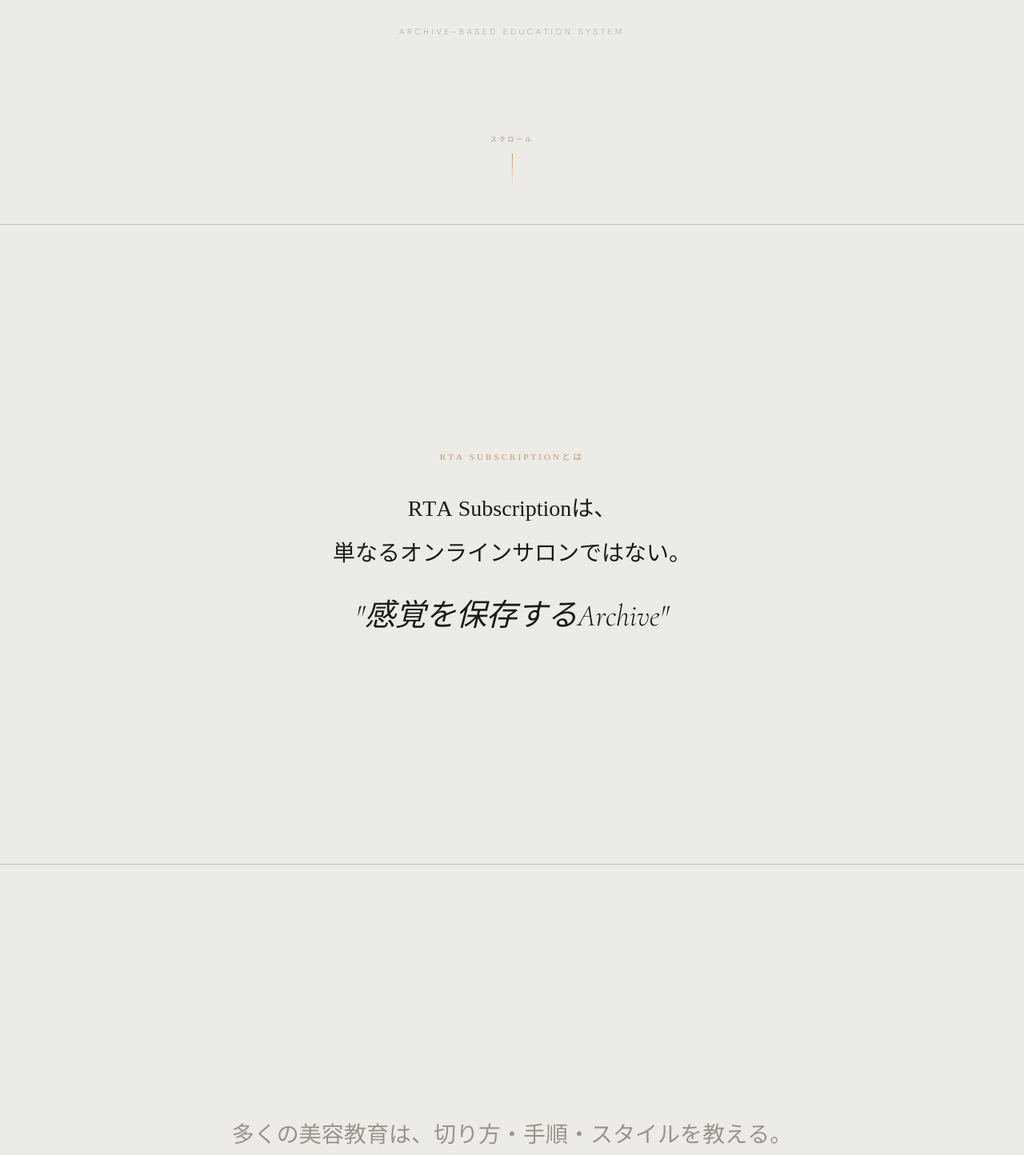
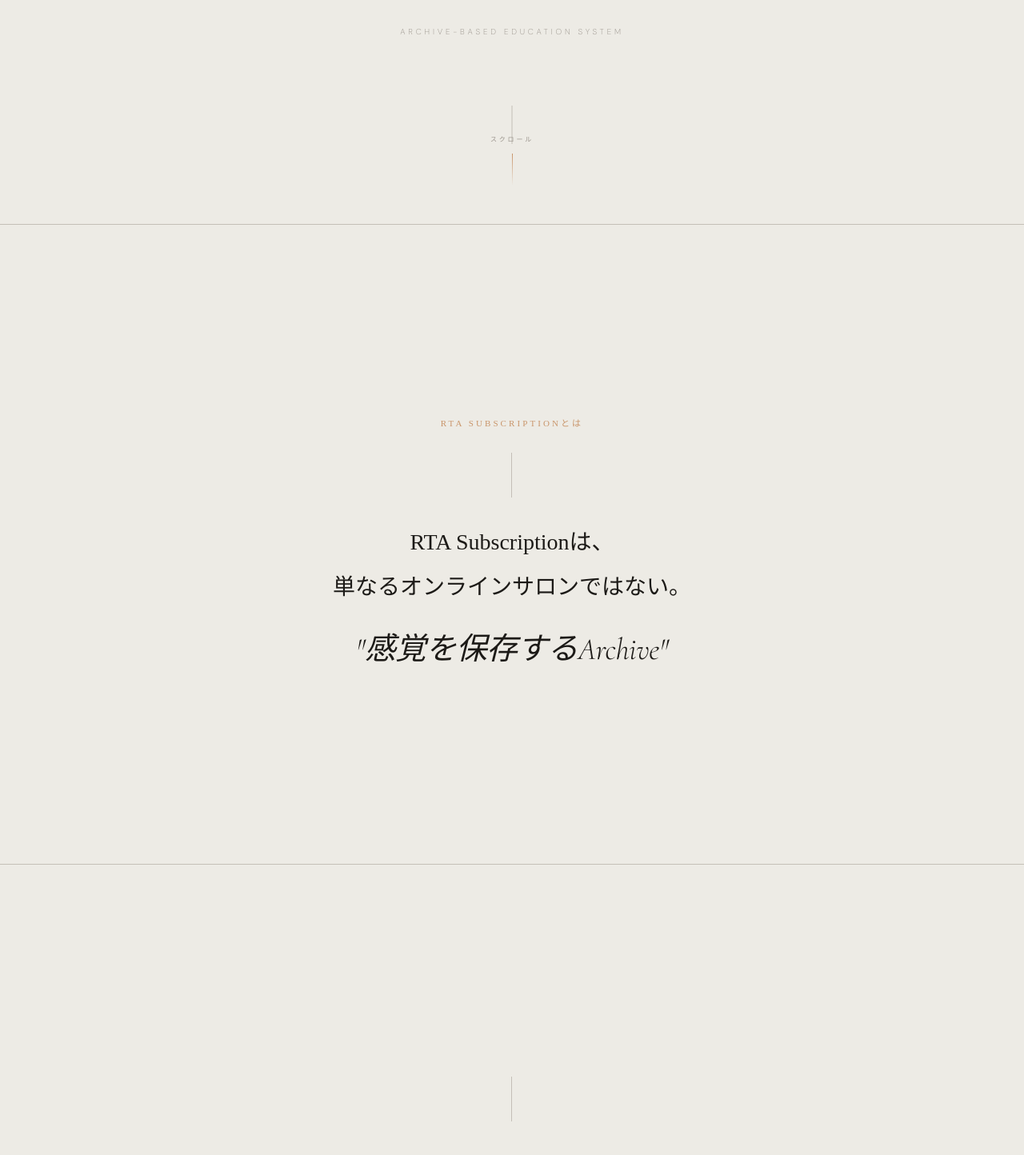
Before and after one commit to razortecharchive/rta-website, a Next.js app: page /about in a window 1280 px wide. Shown: the part 520-1964 px from the top of the page at 80% size. Built offline with nearby package versions, Linux system fonts and the light colour scheme.

Commit message:
about page gsap animation

```diff
--- a/app/about/page.js
+++ b/app/about/page.js
@@ -28,33 +28,12 @@
   gap: 28,
 };
 
-function SplitText({ text, className, style }) {
-  return (
-    <span className={className} style={style} data-split-text aria-label={text}>
-      {text.split('').map((char, i) => (
-        <span key={`${char}-${i}`} className="about-char" style={{ display: 'inline-block' }}>
-          {char === ' ' ? '\u00A0' : char}
-        </span>
-      ))}
+function TitleSplit({ text }) {
+  return text.split('').map((char, i) => (
+    <span key={i} className="about-title-char" style={{ display: 'inline-block' }}>
+      {char === ' ' ? '\u00A0' : char}
     </span>
-  );
-}
-
-/** SplitText that preserves explicit line breaks via block spans */
-function SplitBlock({ lines, className, style }) {
-  return (
-    <span className={className} style={style} data-split-text>
-      {lines.map((line, li) => (
-        <span key={li} style={{ display: 'block' }}>
-          {line.split('').map((char, i) => (
-            <span key={`${li}-${i}`} className="about-char" style={{ display: 'inline-block' }}>
-              {char === ' ' ? '\u00A0' : char}
-            </span>
-          ))}
-        </span>
-      ))}
-    </span>
-  );
+  ));
 }
 
 export default function AboutPage() {
@@ -67,37 +46,63 @@
     if (!root) return;
 
     const ctx = gsap.context(() => {
-      root.querySelectorAll('[data-split-text]').forEach((group) => {
-        const chars = group.querySelectorAll('.about-char');
-        const section = group.closest('section');
-        if (!chars.length || !section) return;
+      const animateFadeUp = (container, trigger) => {
+        const fadeEls = container.querySelectorAll('.about-fade-up');
+        if (!fadeEls.length) return;
 
-        gsap.set(chars, { opacity: 0, y: 40 });
-        gsap.to(chars, {
+        gsap.set(fadeEls, { opacity: 0, y: 40 });
+        gsap.to(fadeEls, {
           opacity: 1,
           y: 0,
           duration: 1.2,
           ease: 'power3.out',
-          stagger: 0.04,
+          stagger: 0.08,
           scrollTrigger: {
-            trigger: section,
+            trigger,
             start: 'top 72%',
             toggleActions: 'play none none none',
           },
         });
+      };
+
+      // 2. about-fade-up — staggered fade-in per section
+      root.querySelectorAll('section').forEach((section) => {
+        animateFadeUp(section, section);
       });
 
+      const footer = root.querySelector('footer');
+      if (footer) {
+        animateFadeUp(footer, footer);
+      }
+
+      // 3. Main title character split
+      const titleChars = root.querySelectorAll('.about-hero-title .about-title-char');
+      if (titleChars.length) {
+        gsap.set(titleChars, { opacity: 0, y: 60 });
+        gsap.to(titleChars, {
+          opacity: 1,
+          y: 0,
+          duration: 1.0,
+          ease: 'power3.out',
+          stagger: 0.04,
+          scrollTrigger: {
+            trigger: root.querySelector('.about-hero'),
+            start: 'top 75%',
+            toggleActions: 'play none none none',
+          },
+        });
+      }
+
+      // 4. Vertical lines
       root.querySelectorAll('.about-vline').forEach((line) => {
         const section = line.closest('section');
-        if (!section) return;
-
-        gsap.set(line, { scaleY: 0, transformOrigin: 'top center' });
+        gsap.set(line, { scaleY: 0, transformOrigin: 'top' });
         gsap.to(line, {
           scaleY: 1,
-          duration: 1.2,
-          ease: 'power3.out',
+          duration: 1.4,
+          ease: 'power2.inOut',
           scrollTrigger: {
-            trigger: section,
+            trigger: section ?? line,
             start: 'top 68%',
             toggleActions: 'play none none none',
           },
@@ -105,8 +110,11 @@
       });
     }, root);
 
-    return () => ctx.revert();
-  }, []);
+    return () => {
+      ctx.revert();
+      ScrollTrigger.getAll().forEach((t) => t.kill());
+    };
+  }, [lang]);
 
   const concept1Lines = isEn
     ? ['RTA Subscription is not', 'simply an online salon.', '"An Archive that Preserves Sensation"']
@@ -158,7 +166,7 @@
         }}
       >
         <p
-          className="about-hero-label"
+          className="about-hero-label about-fade-up"
           style={{
             position: 'absolute',
             top: 140,
@@ -190,9 +198,10 @@
               color: '#1C1A17',
             }}
           >
-            <SplitText text="The Art of Stealth Cut." />
+            <TitleSplit text="The Art of Stealth Cut." />
           </h1>
           <p
+            className="about-fade-up"
             style={{
               fontFamily: 'DM Sans, sans-serif',
               fontSize: 10,
@@ -202,12 +211,26 @@
               margin: '28px 0 0',
             }}
           >
-            <SplitText text="Archive-Based Education System" />
+            Archive-Based Education System
           </p>
         </div>
 
+        <span
+          className="about-vline about-fade-up"
+          style={{
+            position: 'absolute',
+            bottom: 100,
+            left: '50%',
+            transform: 'translateX(-50%)',
+            width: 1,
+            height: 48,
+            background: '#C4BFB7',
+            display: 'block',
+          }}
+        />
+
         <p
-          className="about-hero-scroll"
+          className="about-hero-scroll about-fade-up"
           style={{
             position: 'absolute',
             bottom: 48,
@@ -239,6 +262,7 @@
       <section className="about-panel" style={panelStyle}>
         <div style={panelInnerStyle}>
           <p
+            className="about-fade-up"
             style={{
               fontFamily: "'Hiragino Mincho Pro', 'ヒラギノ明朝 Pro', serif",
               fontSize: 11,
@@ -248,9 +272,11 @@
               margin: 0,
             }}
           >
-            <SplitText text={isEn ? 'What is RTA Subscription' : 'RTA Subscriptionとは'} />
+            {isEn ? 'What is RTA Subscription' : 'RTA Subscriptionとは'}
           </p>
+          <span className="about-vline" style={{ width: 1, height: 56, background: '#C4BFB7', display: 'block' }} />
           <div
+            className="about-fade-up"
             style={{
               fontFamily: "'Hiragino Mincho Pro', 'ヒラギノ明朝 Pro', serif",
               fontSize: 'clamp(16px, 2.2vw, 28px)',
@@ -259,8 +285,13 @@
               fontWeight: 300,
             }}
           >
-            <SplitBlock lines={concept1Lines.slice(0, 2)} />
+            {concept1Lines.slice(0, 2).map((line) => (
+              <span key={line} style={{ display: 'block' }}>
+                {line}
+              </span>
+            ))}
             <p
+              className="about-fade-up"
               style={{
                 fontFamily: 'Cormorant Garamond, serif',
                 fontSize: 'clamp(20px, 3vw, 40px)',
@@ -271,7 +302,7 @@
                 letterSpacing: '-0.01em',
               }}
             >
-              <SplitText text={concept1Lines[2]} />
+              {concept1Lines[2]}
             </p>
           </div>
         </div>
@@ -280,7 +311,9 @@
       {/* 3. Concept 2 */}
       <section className="about-panel" style={panelStyle}>
         <div style={panelInnerStyle}>
+          <span className="about-vline" style={{ width: 1, height: 56, background: '#C4BFB7', display: 'block' }} />
           <div
+            className="about-fade-up"
             style={{
               fontFamily: "'Hiragino Mincho Pro', 'ヒラギノ明朝 Pro', serif",
               fontSize: 'clamp(16px, 2.2vw, 28px)',
@@ -289,7 +322,11 @@
               fontWeight: 300,
             }}
           >
-            <SplitBlock lines={concept2Lines} />
+            {concept2Lines.map((line) => (
+              <span key={line} style={{ display: 'block' }}>
+                {line}
+              </span>
+            ))}
           </div>
         </div>
       </section>
@@ -298,6 +335,7 @@
       <section className="about-panel" style={panelStyle}>
         <div style={panelInnerStyle}>
           <p
+            className="about-fade-up"
             style={{
               fontFamily: "'Hiragino Mincho Pro', 'ヒラギノ明朝 Pro', serif",
               fontSize: 11,
@@ -307,9 +345,11 @@
               margin: 0,
             }}
           >
-            <SplitText text="RTA Subscription Philosophy" />
+            RTA Subscription Philosophy
           </p>
+          <span className="about-vline" style={{ width: 1, height: 56, background: '#C4BFB7', display: 'block' }} />
           <p
+            className="about-fade-up"
             style={{
               fontFamily: "'Hiragino Mincho Pro', 'ヒラギノ明朝 Pro', serif",
               fontSize: 'clamp(18px, 2.5vw, 32px)',
@@ -319,7 +359,7 @@
               margin: 0,
             }}
           >
-            <SplitText text={isEn ? 'We do not let technique end as "sensation".' : '技術を"感覚"で終わらせない。'} />
+            {isEn ? 'We do not let technique end as "sensation".' : '技術を"感覚"で終わらせない。'}
           </p>
         </div>
       </section>
@@ -327,7 +367,9 @@
       {/* 5. Observation */}
       <section className="about-panel" style={panelStyle}>
         <div style={panelInnerStyle}>
+          <span className="about-vline" style={{ width: 1, height: 56, background: '#C4BFB7', display: 'block' }} />
           <p
+            className="about-fade-up"
             style={{
               fontFamily: "'Hiragino Mincho Pro', 'ヒラギノ明朝 Pro', serif",
               fontSize: 'clamp(15px, 2vw, 24px)',
@@ -337,7 +379,7 @@
               margin: 0,
             }}
           >
-            <SplitText text={observationText} />
+            {observationText}
           </p>
         </div>
       </section>
@@ -358,7 +400,9 @@
           textAlign: 'center',
         }}
       >
+        <span className="about-vline about-fade-up" style={{ width: 1, height: 56, background: '#C4BFB7', display: 'block', marginBottom: 40 }} />
         <p
+          className="about-fade-up"
           style={{
             fontFamily: 'Cormorant Garamond, serif',
             fontSize: 'clamp(24px, 4vw, 48px)',
@@ -371,9 +415,10 @@
             letterSpacing: '-0.02em',
           }}
         >
-          <SplitText text="The blade does not cut hair. It listens to the weight that asks to fall." />
+          The blade does not cut hair. It listens to the weight that asks to fall.
         </p>
         <p
+          className="about-fade-up"
           style={{
             fontFamily: "'Hiragino Mincho Pro', 'ヒラギノ明朝 Pro', serif",
             fontSize: 11,
@@ -383,7 +428,7 @@
             margin: 0,
           }}
         >
-          <SplitText text="— RTA Manifesto, 2026" />
+          — RTA Manifesto, 2026
         </p>
       </section>
 
@@ -400,6 +445,7 @@
         }}
       >
         <span
+          className="about-fade-up"
           style={{
             fontFamily: 'Cormorant Garamond, serif',
             fontSize: 13,
@@ -410,8 +456,10 @@
         >
           Razor Tech Archive
         </span>
-        <span style={{ fontSize: 9, letterSpacing: '0.18em', color: '#9A948C' }}>© 2026 Razor Tech Archive</span>
-        <div style={{ display: 'flex', gap: 24 }}>
+        <span className="about-fade-up" style={{ fontSize: 9, letterSpacing: '0.18em', color: '#9A948C' }}>
+          © 2026 Razor Tech Archive
+        </span>
+        <div className="about-fade-up" style={{ display: 'flex', gap: 24 }}>
           <a
             href="#"
             style={{
```
